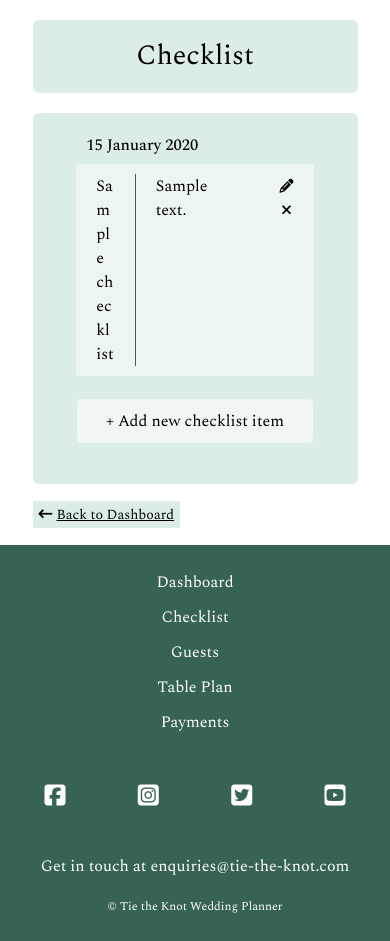
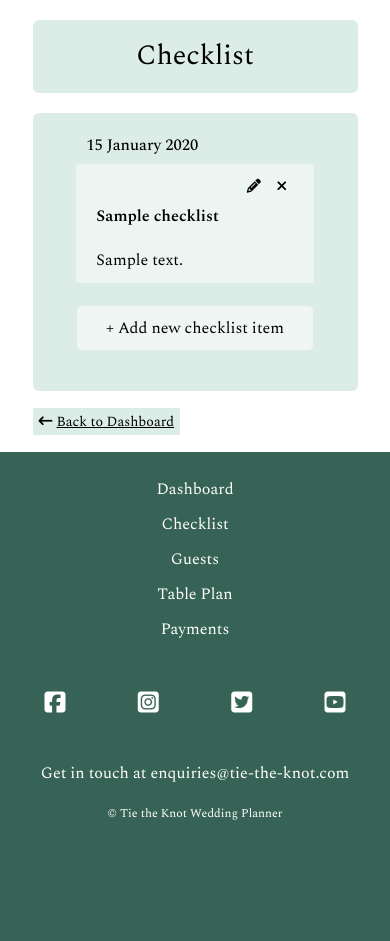
Before and after one commit to lilli-mcnally/tie-the-knot, a Flask app: page /checklist in a window 390 px wide. Shown: the part 100-1041 px from the top of the page. After the commit the page ends 920 px from the top, so only its background shows below. Run offline with Flask 2, Linux system fonts and the light colour scheme; the visitor is signed in with stand-in values (Sample User, id 1); tables that the repository leaves empty hold one stand-in row (values such as "Sample post"); some libraries are stand-ins or nearby versions.

Commit message:
Add some Responsive design to Checklist page

```diff
--- a/tietheknot/static/css/style.css
+++ b/tietheknot/static/css/style.css
@@ -322,6 +322,8 @@ nav .sidenav-trigger {
     background-color: rgb(255, 255, 255, 0.5);
     margin: 2px 0;
     border-radius: 4px;
+    display: flex;
+    align-items: center;
 }
 
 .checklist-item p {
@@ -927,7 +929,8 @@ input#input-disabled {
 
     #nav-main,
     #dash-container,
-    #back-div {
+    #back-div,
+    #back-div-checklist {
         width: 83%;
     }
 
@@ -1010,3 +1013,32 @@ input#input-disabled {
         margin: 0;
     }
 }
+
+/* Checklist */
+
+@media (max-width: 1000px) {
+    .checklist-item {
+        flex-direction: column;
+        position: relative;
+    }
+
+    .checklist-checkbox {
+        position: absolute;
+        top: 0;
+        right: 0;
+    }
+
+    .checklist-notes {
+        font-weight: 600;
+        border-right: unset;
+        margin-right: 100px !important;
+        padding-right: 0;
+    }
+}
+
+@media (max-width: 1000px) {
+    .checklist-notes {
+        margin-top: 40px !important;
+        margin-right: 20px !important;
+    }
+}
--- a/tietheknot/templates/checklist.html
+++ b/tietheknot/templates/checklist.html
@@ -2,7 +2,7 @@
 {% block content %}
 
 <div class="row dash-heading">
-    <div class="col s10" id="dash-container">
+    <div class="col s10 xl8" id="dash-container">
         <div class="col s12 green-row">
             <h1>Checklist</h1>
         </div>
@@ -14,13 +14,13 @@
                 <!-- Checks to see if this is the first iteration, meaning it has no previous -->
                 <p class="checklist-date"><strong>{{ checklist_item.checklist_date.strftime("%-d %B %Y") }}</strong></p>
                 <div class="col s10 checklist-item">
-                    <div class="col s3">
+                    <div class="col s12 l4">
                         <p class="checklist-notes">{{ checklist_item.checklist_name }}</p>
                     </div>
-                    <div class="col s6">
+                    <div class="col s12 l6">
                         <p>{{ checklist_item.checklist_notes }}</p>
                     </div>
-                    <div class="col s3">
+                    <div class="col s12 l2">
                         <p class="checklist-checkbox">
                             <a href="{{ url_for('edit_checklist_item', checklist_item_id=checklist_item.id) }}">
                                 <i class="fa-solid fa-pencil edit-buttons"></i>
@@ -53,13 +53,13 @@
                 <!-- If the item date is the same as the previous iteration, the p element is not added to the page -->
                 {% endif %}
                 <div class="col s10 checklist-item">
-                    <div class="col s3">
+                    <div class="col s12 l4">
                         <p class="checklist-notes">{{ checklist_item.checklist_name }}</p>
                     </div>
-                    <div class="col s6">
+                    <div class="col s12 l6">
                         <p>{{ checklist_item.checklist_notes }}</p>
                     </div>
-                    <div class="col s3">
+                    <div class="col s12 l2">
                         <p class="checklist-checkbox">
                             <a href="{{ url_for('edit_checklist_item', checklist_item_id=checklist_item.id) }}">
                                 <i class="fa-solid fa-pencil edit-buttons"></i>
@@ -93,7 +93,7 @@
     </div>
 </div>
 <div class="row dash-heading">
-    <div class="col s10 back-dash">
+    <div class="col s10 xl8 back-dash" id="back-div-checklist">
         <a href="{{ url_for('dashboard') }}" class="green-row back-button">
             <i class="fa-solid fa-arrow-left-long"></i>Back to Dashboard</a>
     </div>
```
